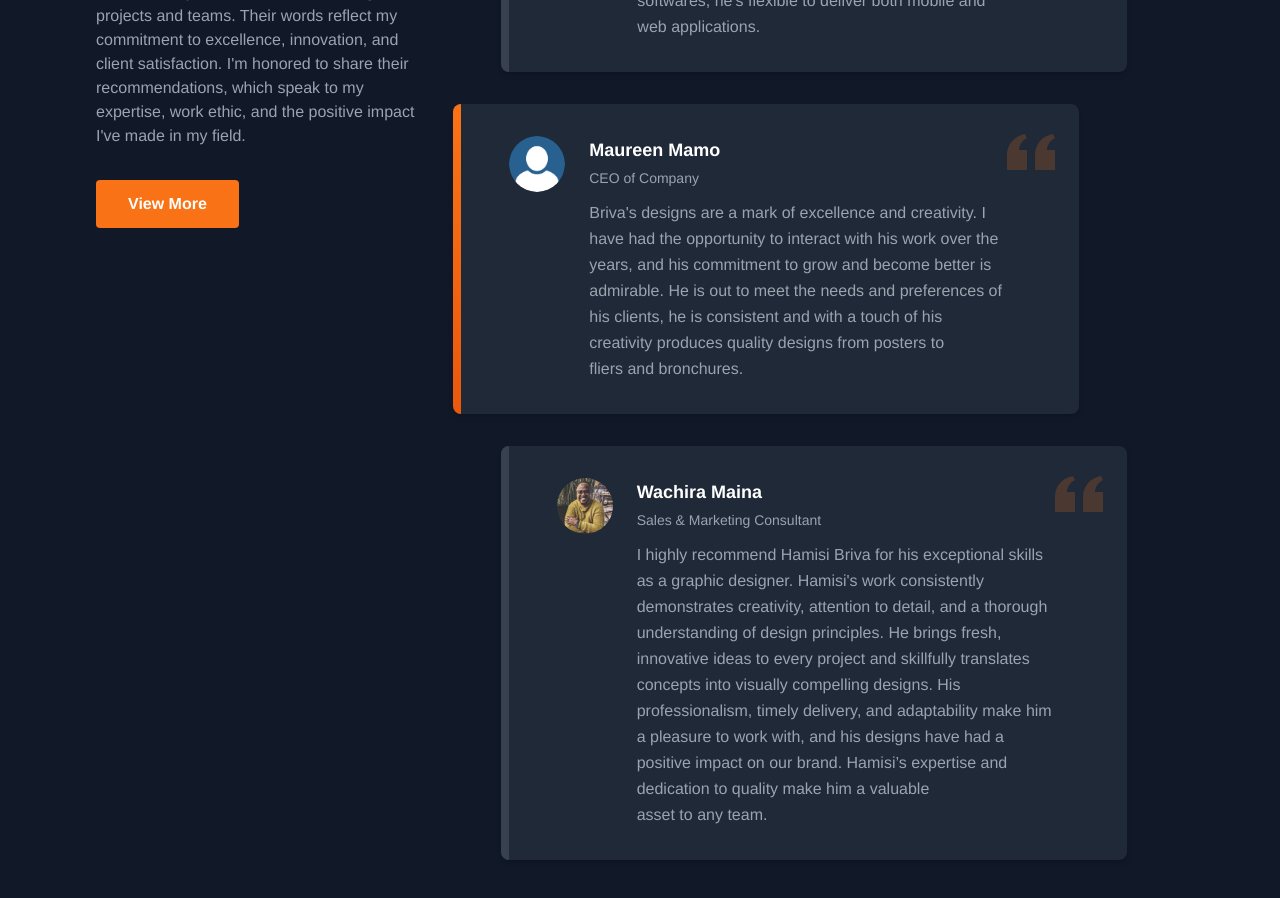
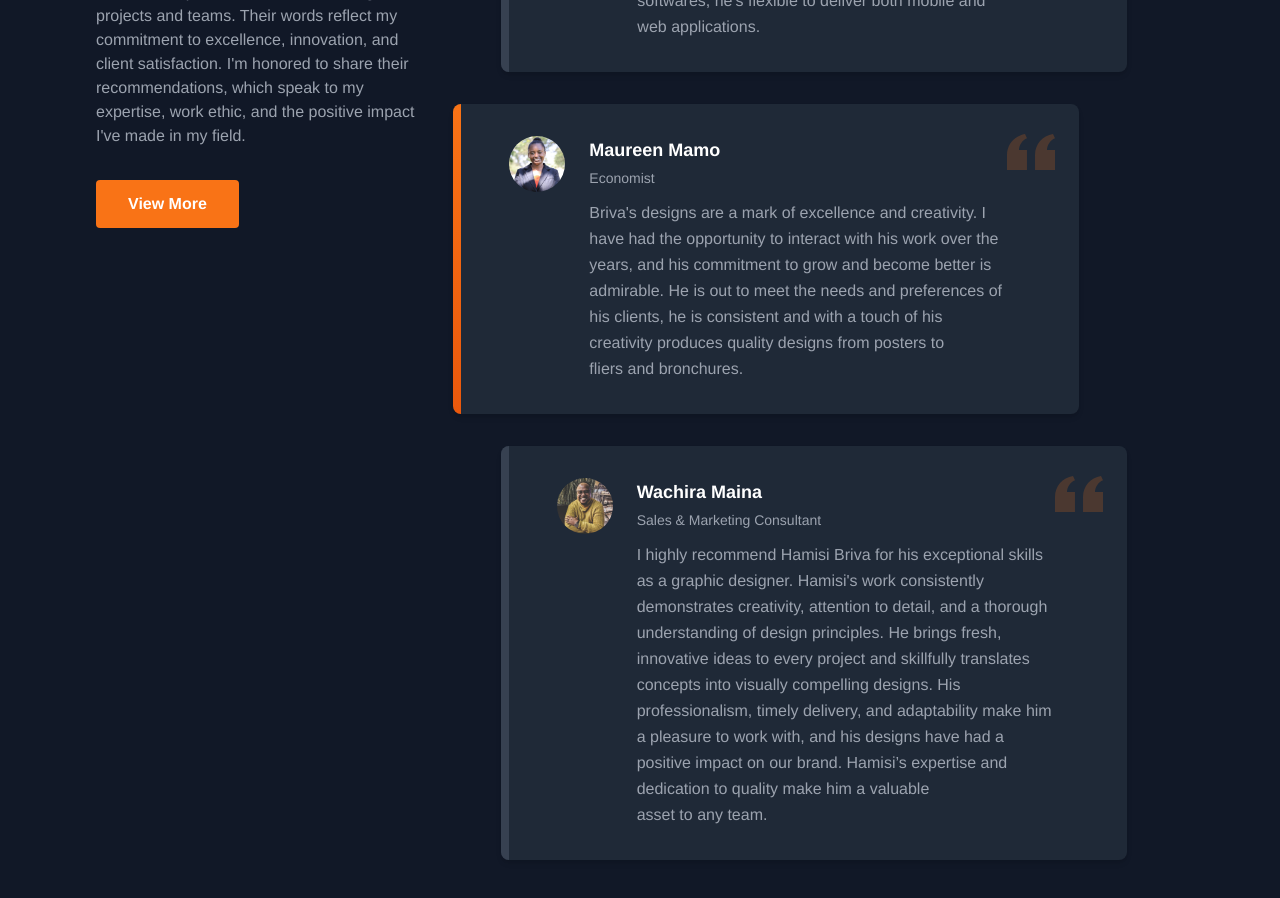
Before and after one commit to davidokumbo/VUEJS--Portfolio, a Vue app: page / in a window 1280 px wide. Shown: the part 3800-4698 px from the top of the page. Built offline with nearby package versions, Linux system fonts and the light colour scheme.

Commit message:
Mamo Testimonial

```diff
--- a/src/components/sections/Testimonial.vue
+++ b/src/components/sections/Testimonial.vue
@@ -53,8 +53,8 @@
     },
     {
       name: 'Maureen Mamo',
-      title: 'CEO of Company',
-      avatar: '/images/profile_icon_default.png',
+      title: 'Economist',
+      avatar: '/images/Mamo_M.jpg',
       comment: "Briva's designs are a mark of excellence and creativity. I have had the opportunity to interact with his work over the years, and his commitment to grow and become better is admirable.  He is out to meet the needs and preferences of his clients, he is consistent and with a touch of his creativity produces quality designs from posters to fliers and bronchures."
     },
     {
```
Also changed, not shown: public/images/Mamo_M.jpg (added).
